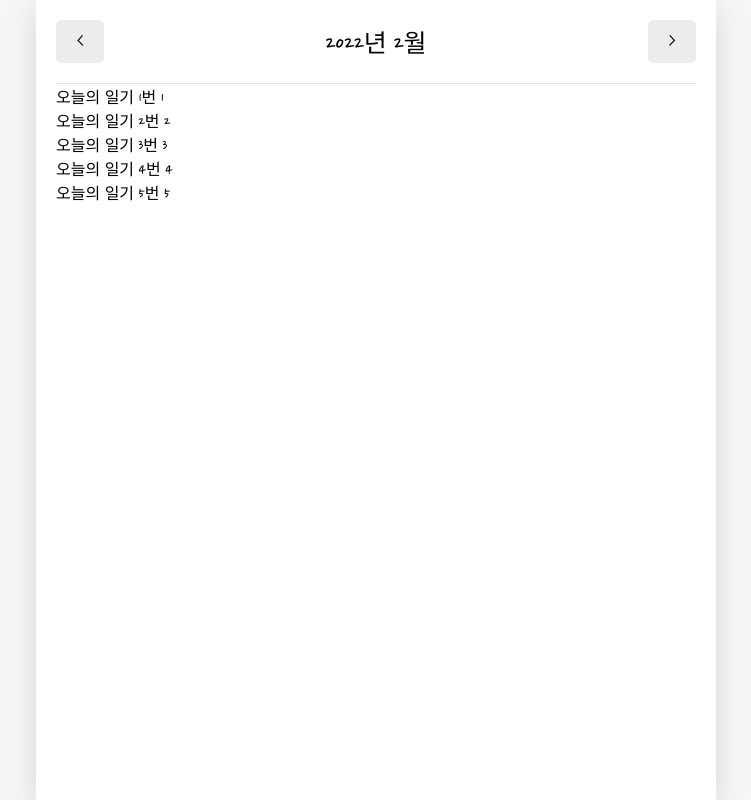
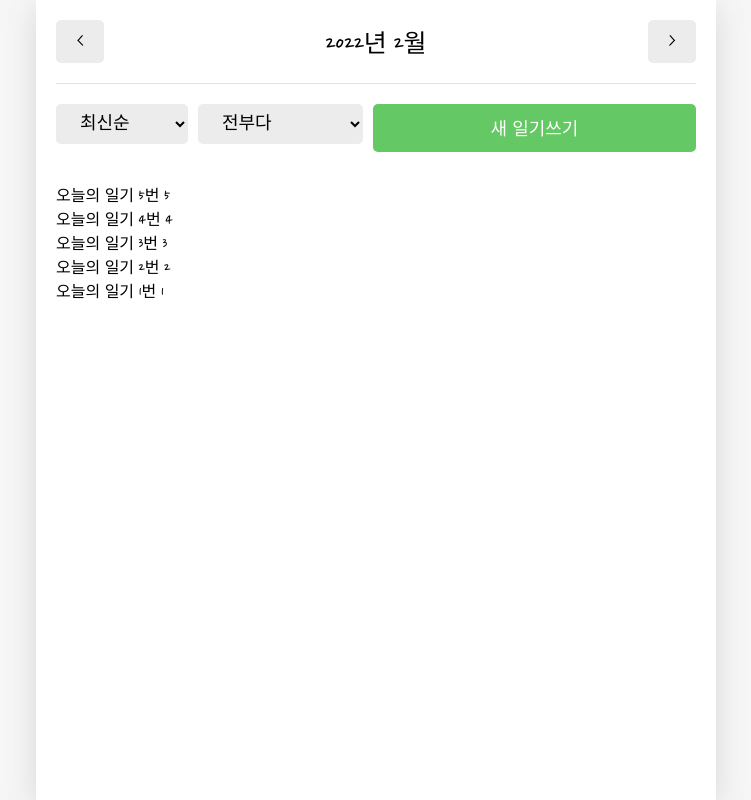
Before and after one commit to Jaeheon-So/Emotion-Diary, a React (Create React App) app: page / in a window 1280 px wide. Shown: the whole page, without its empty margins (264-1015 px from the left). Built offline with nearby package versions, Linux system fonts and the light colour scheme; a web font is replaced by a local one.

Commit message:
Add Home page sort options

```diff
--- a/src/App.css
+++ b/src/App.css
@@ -63,6 +63,32 @@ header {
 }
 
 header .head_text {
-  /* width: 50%; */
   font-size: 25px;
 }
+
+/* DiaryList */
+.DiaryList .menu_wrapper {
+  margin-top: 20px;
+  margin-bottom: 30px;
+  display: flex;
+  justify-content: space-between;
+}
+
+.DiaryList .menu_wrapper .right_col {
+  flex-grow: 1;
+}
+
+.DiaryList .menu_wrapper .right_col button {
+  width: 100%;
+}
+
+.DiaryList .ControlMenu {
+  margin-right: 10px;
+  border: none;
+  border-radius: 5px;
+  background-color: #ececec;
+  padding: 10px 20px;
+  cursor: pointer;
+  font-family: "Nanum Pen Script";
+  font-size: 18px;
+}
--- a/src/components/DiaryList.js
+++ b/src/components/DiaryList.js
@@ -1,7 +1,87 @@
+import { useState } from "react";
+import { useNavigate } from "react-router-dom";
+import MyButton from "./MyButton";
+
+const sortOptionList = [
+  { value: "latest", name: "최신순" },
+  { value: "oldest", name: "오래된 순" },
+];
+
+const filterOptionList = [
+  { value: "all", name: "전부다" },
+  { value: "good", name: "좋은 감정만" },
+  { value: "bad", name: "안좋은 감정만" },
+];
+
+const ControlMenu = ({ value, onChange, optionList }) => {
+  return (
+    <select
+      className="ControlMenu"
+      value={value}
+      onChange={(e) => onChange(e.target.value)}
+    >
+      {optionList.map((it, idx) => (
+        <option key={idx} value={it.value}>
+          {it.name}
+        </option>
+      ))}
+    </select>
+  );
+};
+
 const DiaryList = ({ diaryList }) => {
+  const navigate = useNavigate();
+  const [sortType, setSortType] = useState("latest");
+  const [filter, setFilter] = useState("all");
+
+  const getProcessedDiaryList = () => {
+    const filterCallBack = (item) => {
+      if (filter === "good") {
+        return parseInt(item.emotion) >= 3;
+      } else {
+        return parseInt(item.emotion) < 3;
+      }
+    };
+
+    const compare = (a, b) => {
+      if (sortType === "latest") {
+        return parseInt(b.date) - parseInt(a.date);
+      } else {
+        return parseInt(a.date) - parseInt(b.date);
+      }
+    };
+
+    const copyList = JSON.parse(JSON.stringify(diaryList));
+    const filteredList =
+      filter === "all" ? copyList : copyList.filter((it) => filterCallBack(it));
+    const sortedList = filteredList.sort(compare);
+    return sortedList;
+  };
+
   return (
-    <div>
-      {diaryList.map((it) => (
+    <div className="DiaryList">
+      <div className="menu_wrapper">
+        <div className="left_col">
+          <ControlMenu
+            value={sortType}
+            onChange={setSortType}
+            optionList={sortOptionList}
+          />
+          <ControlMenu
+            value={filter}
+            onChange={setFilter}
+            optionList={filterOptionList}
+          />
+        </div>
+        <div className="right_col">
+          <MyButton
+            text={"새 일기쓰기"}
+            type={"positive"}
+            onClick={() => navigate("/new")}
+          />
+        </div>
+      </div>
+      {getProcessedDiaryList().map((it) => (
         <div key={it.id}>
           {it.content} {it.emotion}
         </div>
```
